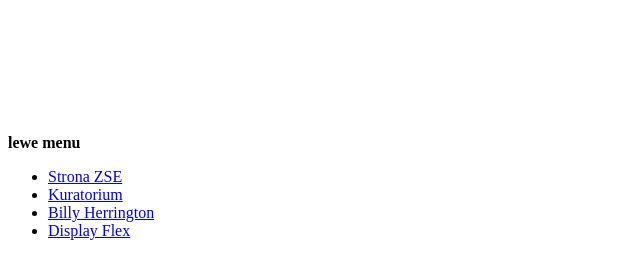
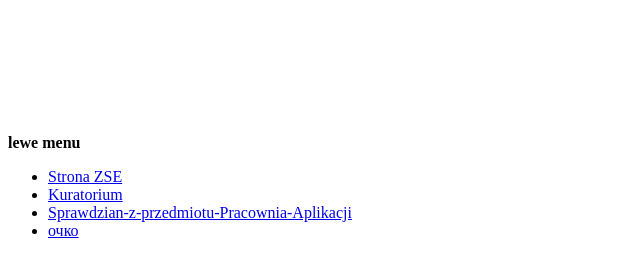
Before and after one commit to Daniel3886/Ramki-zad-13-, a plain HTML site: page left_czerczon.html in a window 1280 px wide. Shown: the whole page, without its empty margins (0-640 px from the left). Drawn offline with Linux system fonts and the light colour scheme.

Commit message:
Update left_czerczon.html

```diff
--- a/left_czerczon.html
+++ b/left_czerczon.html
@@ -12,8 +12,8 @@
 </li>
 <li><a href="https://www.kuratorium.gda.pl/" target="obszar_glowny">Kuratorium</a>
 </li>
-<li><a href="https://en.wikipedia.org/wiki/Billy_Herrington" target="obszar_glowny">Billy Herrington</a>
-</li><li><a href="https://tpverstak.ru/flex-cheatsheet/" target="obszar_glowny">Display Flex</a>
+<li><a href="https://daniel3886.github.io/Sprawdzian-z-przedmiotu-Pracownia-Aplikacji/" target="obszar_glowny">Sprawdzian-z-przedmiotu-Pracownia-Aplikacji</a>
+</li><li><a href="https://daniel3886.github.io/index.html/" target="obszar_glowny">очко</a>
 </li>
 </ul>
 </td>
```
